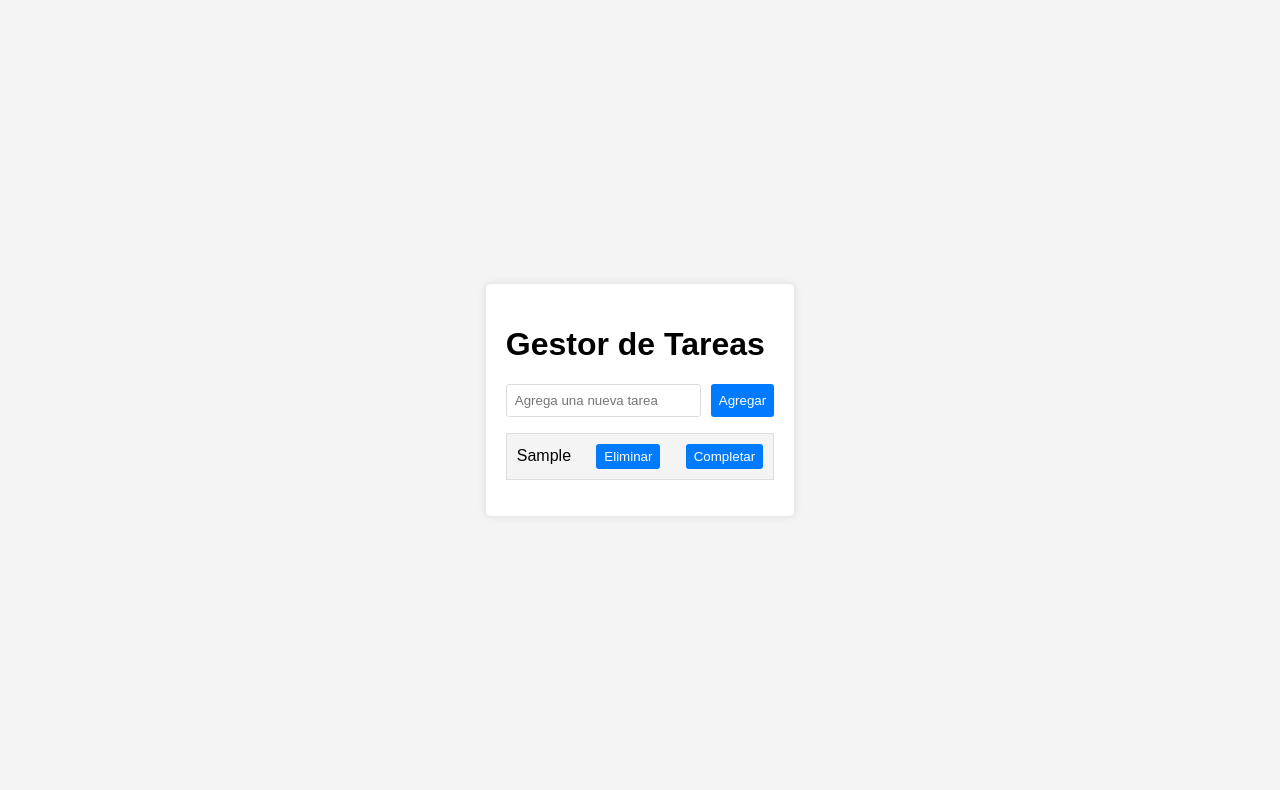
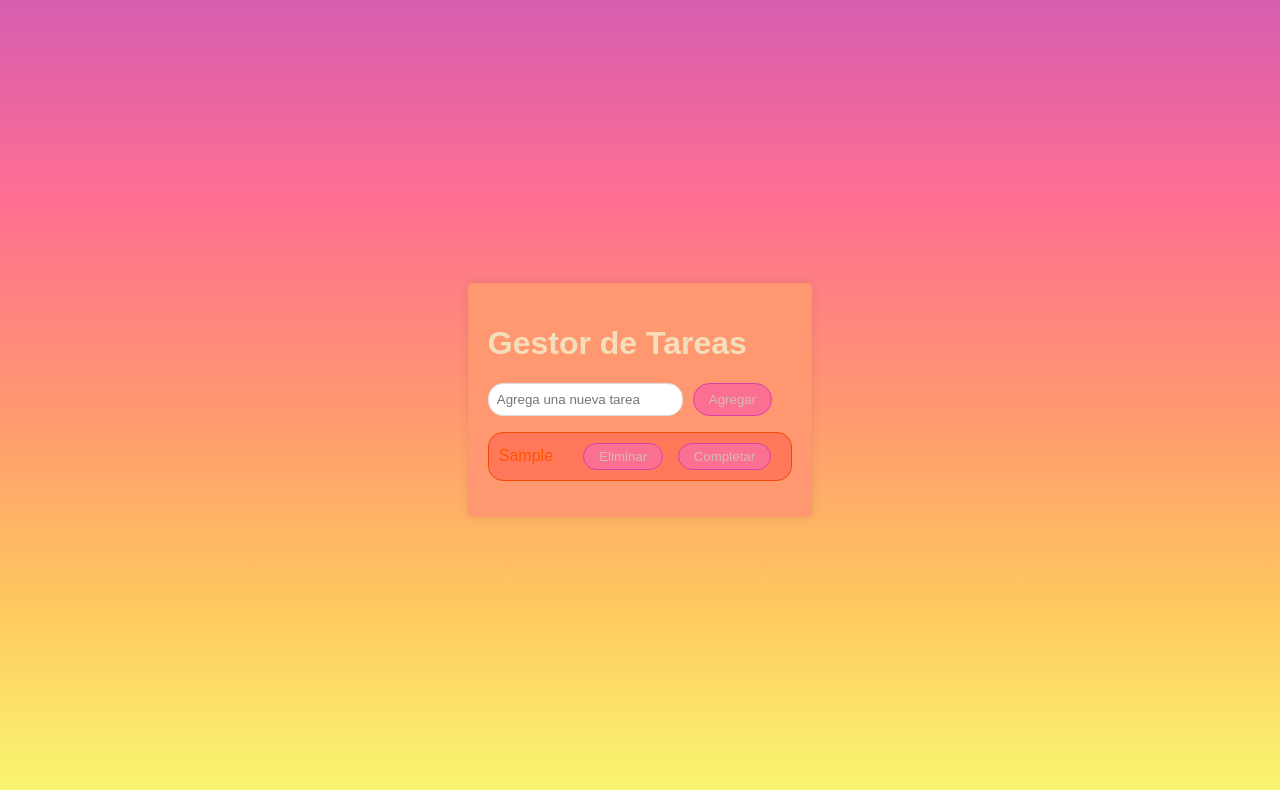
Before and after one commit to lndr8/gestorTareasMD, a website built with webpack: page dist/index.html in a window 1280 px wide. Both pictures are taken after typing "Sample" into the empty fields and a click on the button "Agregar". Built offline with Linux system fonts and the light colour scheme.

Commit message:
Cambios en los estilos

```diff
--- a/src/index.js
+++ b/src/index.js
@@ -19,13 +19,13 @@ document.addEventListener("DOMContentLoaded", () => {
 
     document.getElementById("task-list").addEventListener("click", (e) => {
         if(e.target.classList.contains("delete")) {
-            const taskId = e.target.parentElement.getAttribute("data-id");
+            const taskId = e.target.closest('li').getAttribute("data-id");
             deleteTask(taskId);
             renderTasks();
         }
 
         if(e.target.classList.contains("toggle")) {
-            const taskId = e.target.parentElement.getAttribute("data-id");
+            const taskId = e.target.closest('li').getAttribute("data-id");
             toggleTask(taskId);
             renderTasks();
         }
--- a/src/styles.css
+++ b/src/styles.css
@@ -1,7 +1,9 @@
 /* Estilos generales */
 body {
     font-family: Arial, sans-serif;
-    background-color: #f4f4f4;
+    color: #f5dfbb;
+    background: #845ec2 (34,193,195);
+    background: linear-gradient(#d65db1,#ff6f91,#ff9671,#ffc75f,#f9f871);
     margin: 0;
     padding: 0;
     display: flex;
@@ -12,7 +14,7 @@ body {
 
 /* Estilos para el contenedor principal */
 #app {
-    background-color: white;
+    background-color: #ff9770;
     padding: 20px;
     border-radius: 5px;
     box-shadow: 0 0 10px rgba(0, 0, 0, 0.1);
@@ -20,48 +22,57 @@ body {
 
 /* Estilos para el formulario */
 form {
+    margin-right: 10px;
     display: flex;
     justify-content: space-between;
+
 }
 
 /* Estilos al input */
 input {
-    width: 75%;
+    color: #ff5400;
+    width: 100%;
     padding: 8px;
     margin-right: 10px;
     border: 1px solid #ddd;
-    border-radius: 3px;
+    border-radius: 15px;
 }
 
 /* Estilos al botón */
 button {
-    padding: 5px 8px;
-    background-color: #007bff;
-    color: white;
-    border: none;
-    border-radius: 3px;
+    padding: 5px 15px;
+    background-color: #fb6f92;
+    color: #d5bdaf;
+    border: 1px solid #d741a7;
+    border-radius: 25px;
     cursor: pointer;
+    margin-right: 10px;
+
 }
 
 /* Estilos de la lista */
 ul {
+    column-width: 10 10px;
+    color: #ff5400;
     list-style: none;
     padding: 0;
+    border-radius: 10px;
 }
 
 /* Estilos a los elementos de la lista */
 li {
-    background-color: #f4f4f4;
+    background-color:#ff785a;
     padding: 10px;
-    border: 1px solid #ddd;
+    border: 1px solid #f24b04;
     margin-top: 10px;
     display: flex;
     align-items: center;
     justify-content: space-between;
+    border-radius: 15px;
 }
 
 /* Estilos para una tarea completada */
 li.completed {
     text-decoration: line-through;
-    color: #888;
+    color: red;
 }
--- a/src/ui.js
+++ b/src/ui.js
@@ -17,8 +17,10 @@ export const renderTasks = () => {
 
         li.innerHTML = `
             ${task.text}
+            <div class="buttons">
             <button class="delete"> Eliminar </button>
             <button class="toggle"> ${ task.completed === false ? "Completar" : "Deshacer" } </button>
+            </div>
         `;
 
         taskList.appendChild(li);
```
Also changed, not shown: dist/bundle.js, dist/index.html, 1 other file.
